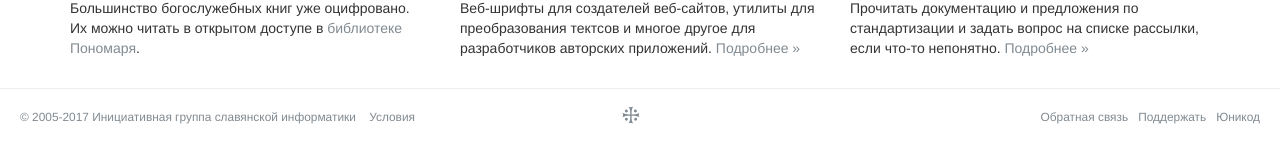
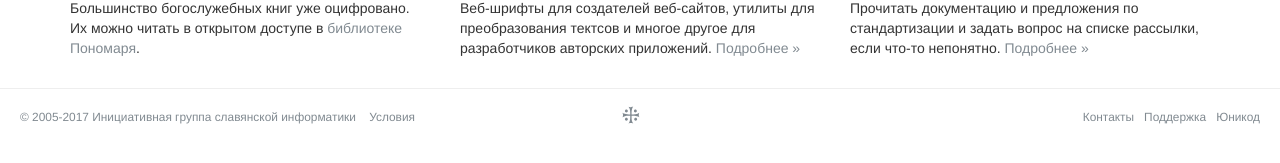
Before and after one commit to slavonic/slavonic.github.io, a Jekyll site: the page built from ru/index.md, in a window 1280 px wide. Shown: the part 526-689 px from the top of the page. Built offline with Jekyll 4.4.1, drawn with Linux system fonts in a browser that asks for light colours.

Commit message:
Update footer_right.yaml

```diff
--- a/_data/footer_right.yaml
+++ b/_data/footer_right.yaml
@@ -1,7 +1,7 @@
 en:
   - title: Unicode
     link: /unicode.html
-  - title: Support us
+  - title: Support
     link: /aboutus.html
   - title: Contact us
     link: mailto:sci@ponomar.net
@@ -9,7 +9,7 @@ en:
 ru:
   - title: Юникод
     link: /ru/unicode.html
-  - title: Поддержать
+  - title: Поддержка
     link: /ru/aboutus.html
-  - title: Обратная связь
+  - title: Контакты
     link: mailto:sci@ponomar.net
```
